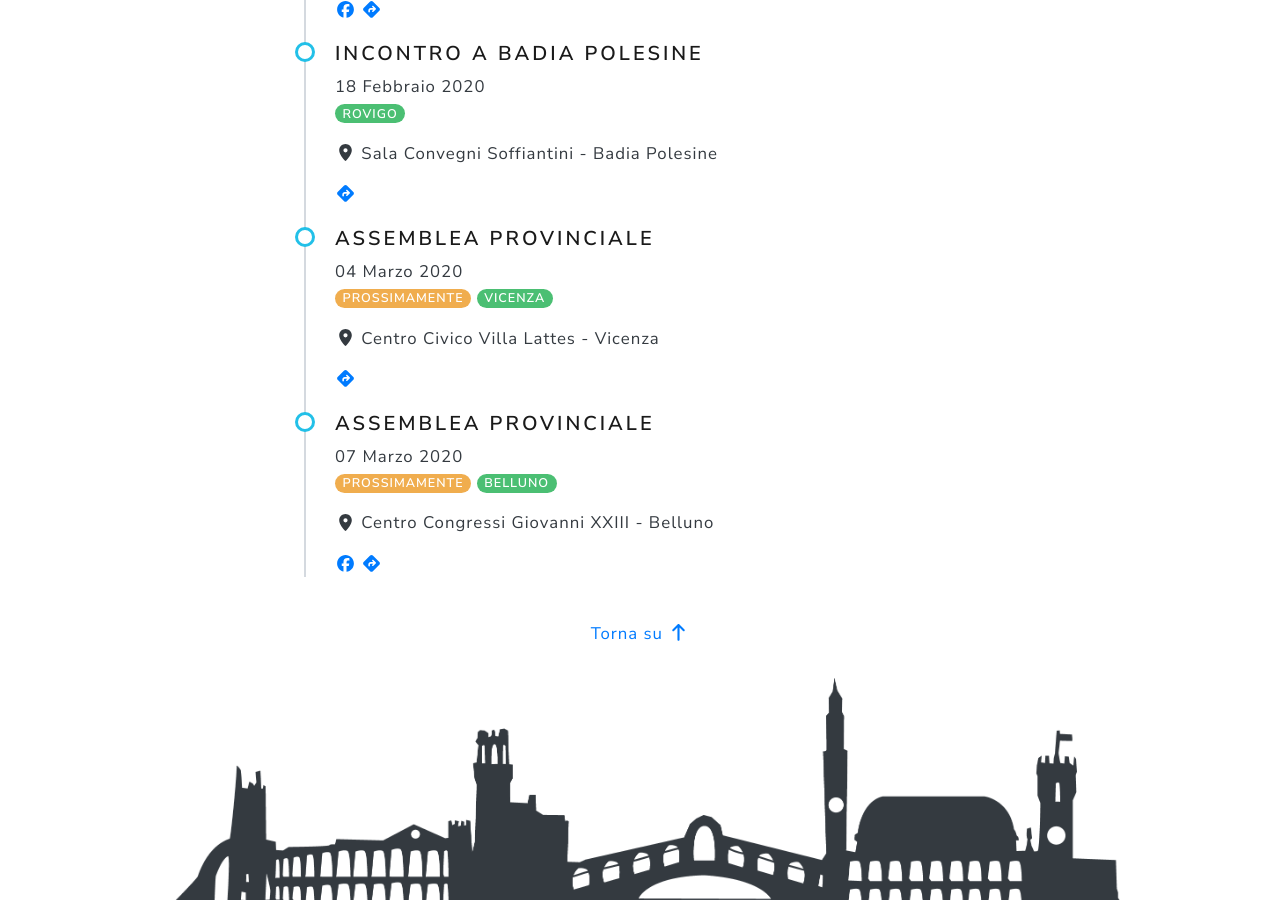
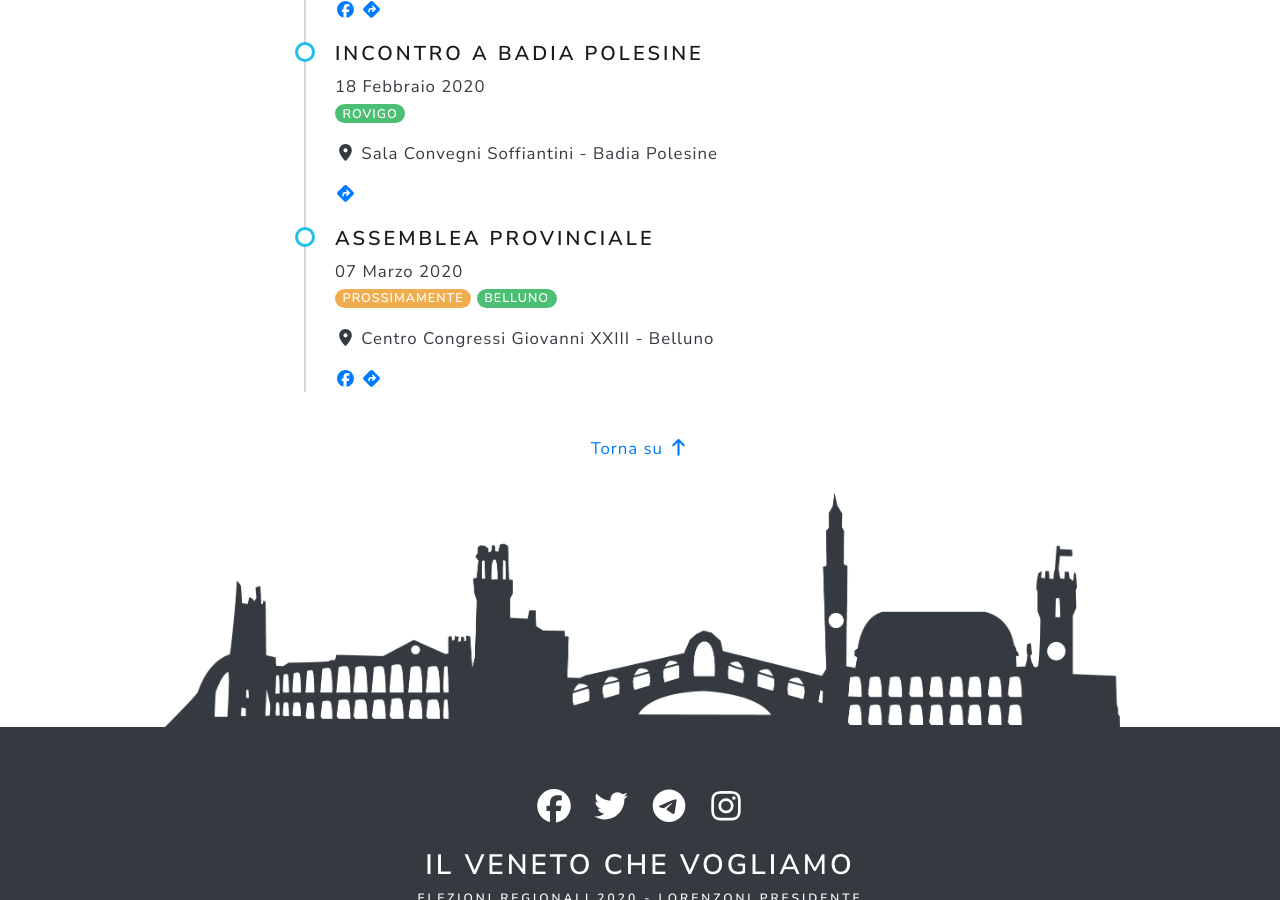
Before and after one commit to venetochevogliamo/venetochevogliamo.it, a Jekyll site: the page built from content/calendario.md, in a window 1280 px wide and 900 px high, scrolled down 4181 px. Built offline with Jekyll 4.4.1, drawn with Linux system fonts in a browser that asks for light colours; nearby versions of some CDN libraries; library files that are not in the unit come from our copies; comment, search, counter and statistics services are not loaded.

Commit message:
Update events.yml

```diff
--- a/_data/events.yml
+++ b/_data/events.yml
@@ -103,11 +103,6 @@
   provincia: Verona
   location: Sala Lodi - Verona
   indirizzo: Via San Giovanni in Valle, 13/b - Verona
-- date: 2020-03-04 20:30
-  name: Assemblea Provinciale
-  provincia: Vicenza
-  location: Centro Civico Villa Lattes - Vicenza
-  indirizzo: Via Paolo Thaon Di Revel, 44 - Vicenza
 - date: 2020-03-07 18:00
   name: Assemblea Provinciale
   provincia: Belluno
```
